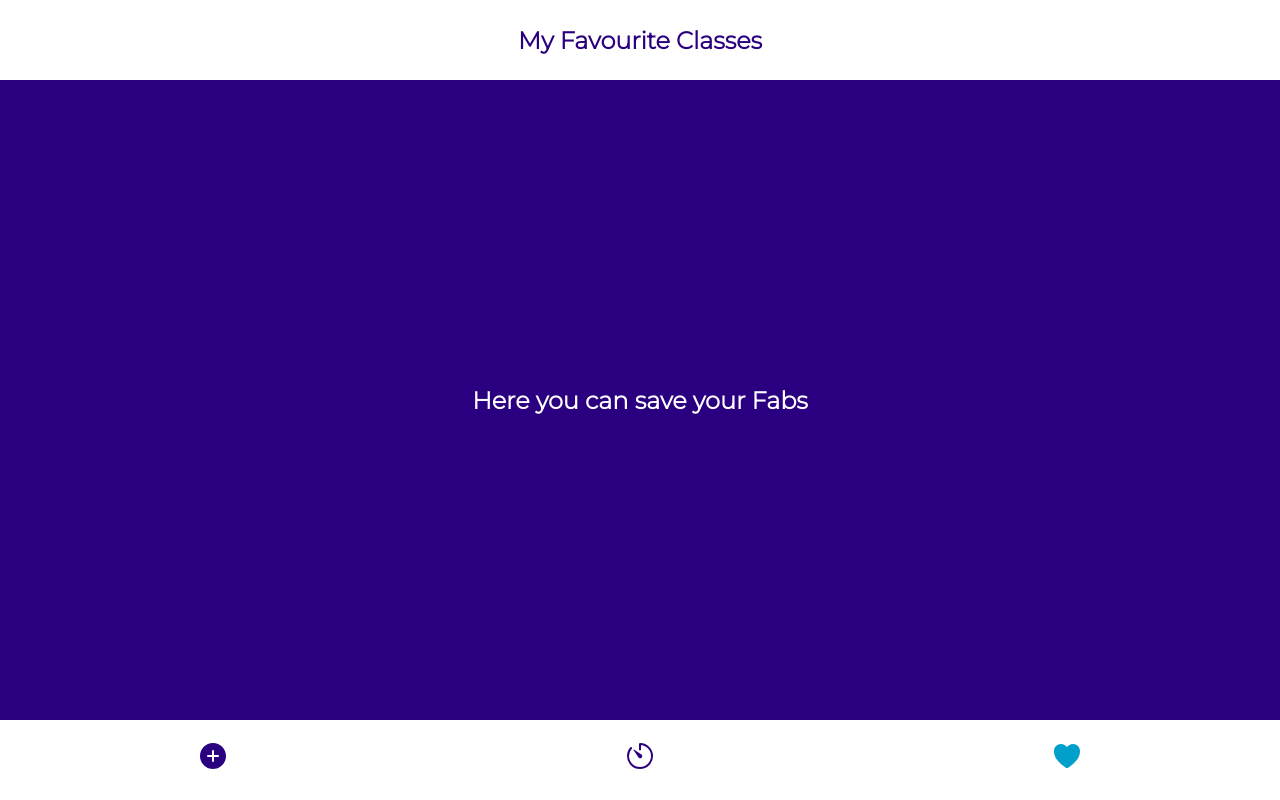
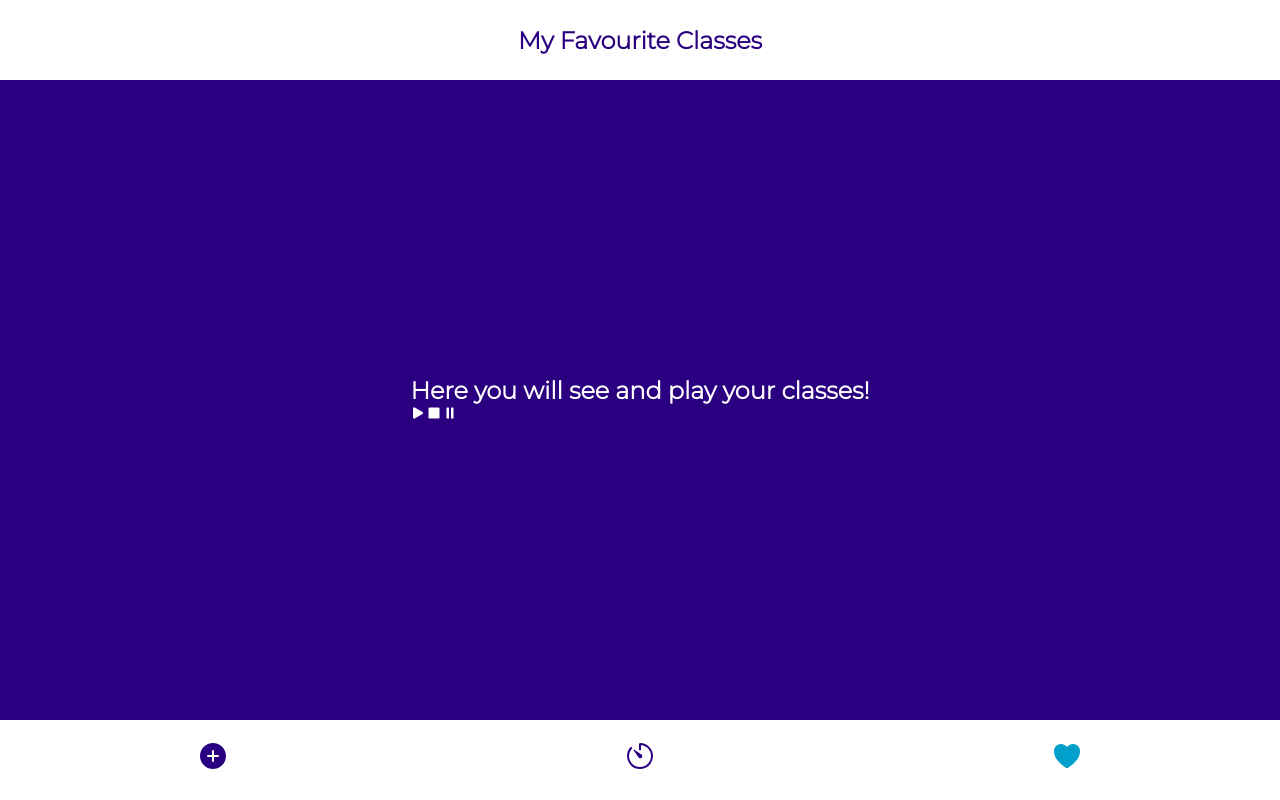
Before and after one commit to adrianammt/interval-timer, a React (Create React App) app: page /favourites in a window 1280 px wide. Built offline with nearby package versions, Linux system fonts and the light colour scheme.

Commit message:
Imported react icons and used them in the contect preview

```diff
--- /dev/null
+++ b/src/pages/Favourites.css
@@ -0,0 +1,5 @@
+.container {
+  display: flex;
+  height: 30px;
+  font-size: 2rem;
+}
--- a/src/pages/Favourites.js
+++ b/src/pages/Favourites.js
@@ -1,3 +1,14 @@
+import { IoPlay, IoStop, IoPause } from "react-icons/io5";
+
 export default function Favourites() {
-  return <h2>Here you can save your Fabs</h2>;
+  return (
+    <>
+      <div className="container">
+        <h2>Here you will see and play your classes!</h2>
+        <IoPlay />
+        <IoStop />
+        <IoPause />
+      </div>
+    </>
+  );
 }
```
